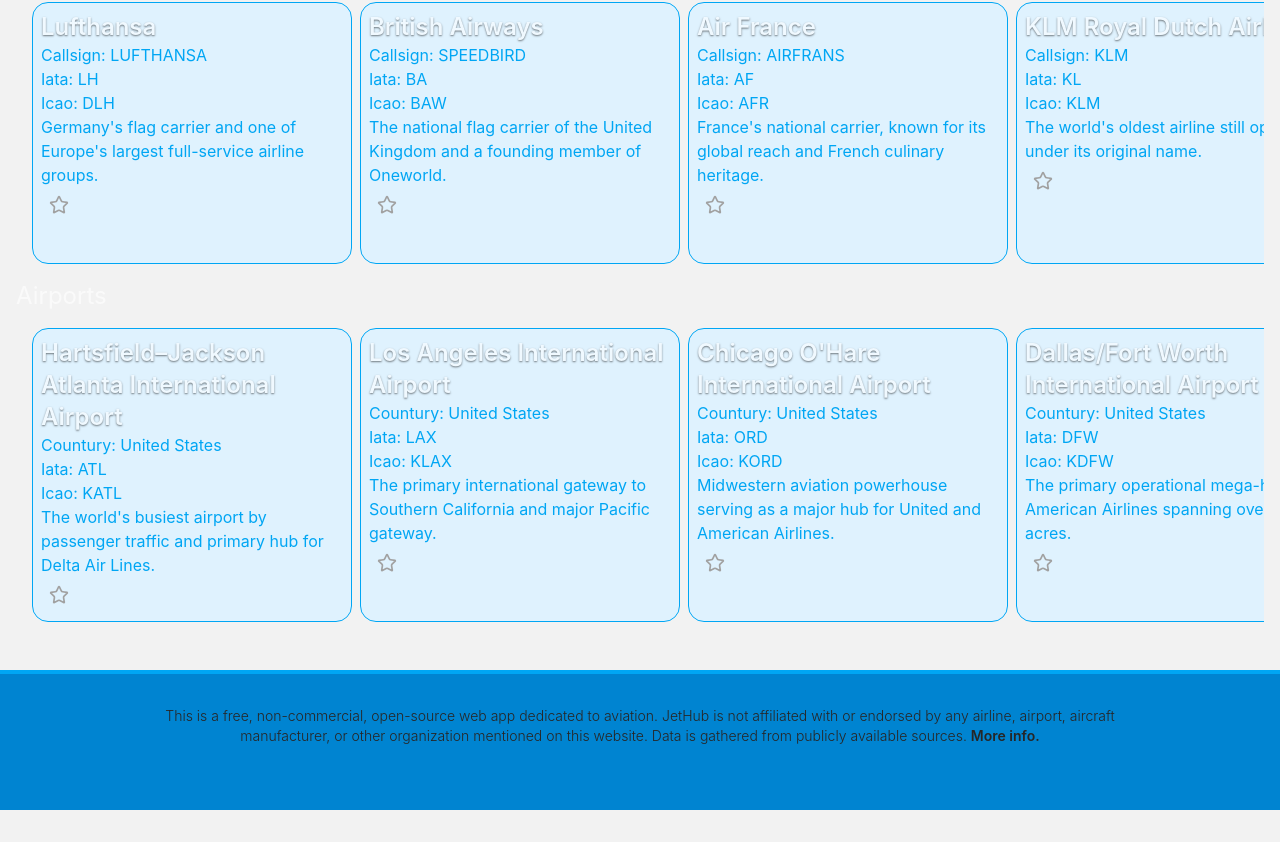
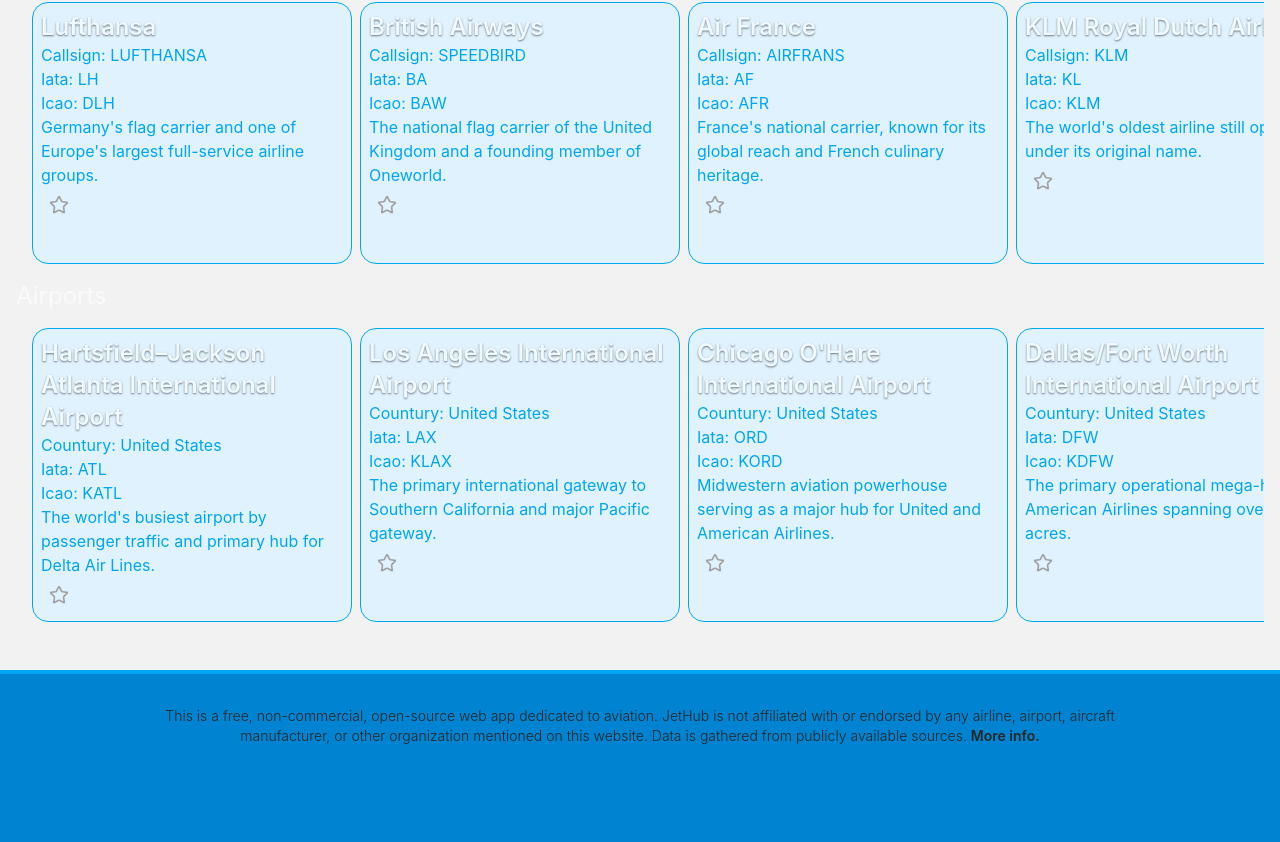
Before and after one commit to sandro-dev26/jethub, a React (Vite) app: page / in a window 1280 px wide. Shown: the part 462-1304 px from the top of the page. Before the commit the page ends 1272 px from the top, so only its background shows below. Built offline with nearby package versions, Linux system fonts and the light colour scheme.

Commit message:
Fixed footer paddings

```diff
--- a/src/components/Footer.tsx
+++ b/src/components/Footer.tsx
@@ -2,7 +2,7 @@ import { Link } from "react-router";
 
 function Footer() {
   return (
-    <footer className="flex w-full items-center justify-center mt-8 bg-sky-600 border-sky-500 border-t-4 pt-8 pb-16">
+    <footer className="flex w-full items-center justify-center mt-8 bg-sky-600 border-sky-500 border-t-4 pt-8 pb-24">
       <p className="w-[80%] text-center text-sm font-light font-sans text-neutral-800 dark:text-neutral-100 hover:dark:text-neutral-300 hover:text-neutral-500">
         This is a free, non-commercial, open-source web app dedicated to
         aviation. JetHub is not affiliated with or endorsed by any airline,
```
